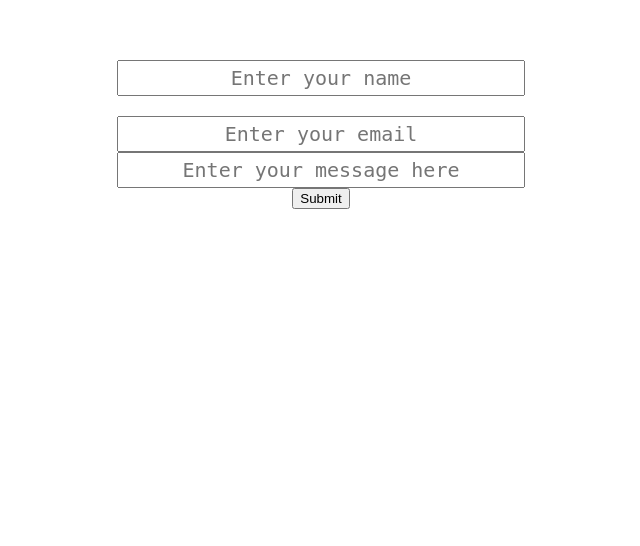
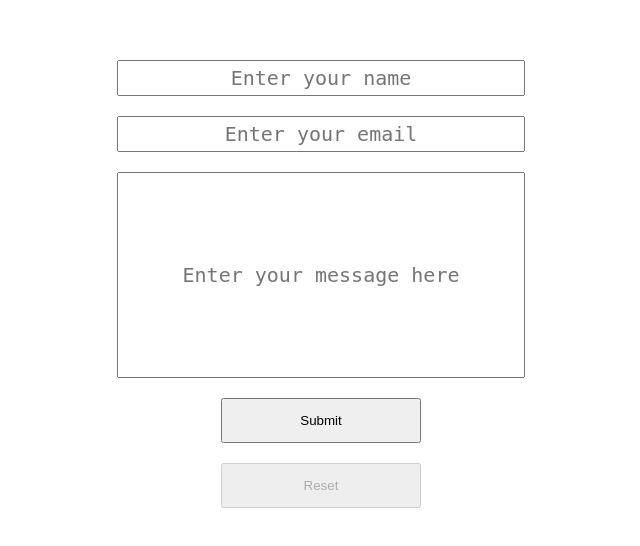
Before and after one commit to Dichik/web-laba-2, a React (Create React App) app: page / in a window 1280 px wide. Shown: the part 140-686 px from the top of the page, without its empty margins (319-959 px from the left). Built offline with nearby package versions, Linux system fonts and the light colour scheme.

Commit message:
Base logic was added

```diff
--- a/src/App.css
+++ b/src/App.css
@@ -1,5 +1,4 @@
 .inputField {
-    height: 30px;
     width: 400px;
     text-align: center;
     outline: none;
@@ -9,10 +8,32 @@
 }
 
 .nameInputField {
+    height: 30px;
     margin-top: 200px;
 }
 
 .emailInputField {
+    height: 30px;
+    margin-top: 20px;
+}
+
+.textField {
+    height: 200px;
+    margin-top: 20px;
+}
+/*
+   TODO text can goes to next line (no out of border)
+    and then there will be a scroll button if the message is huge
+ */
+.submitButton {
+    height: 45px;
+    width: 200px;
+    margin-top: 20px;
+}
+
+.resetButton {
+    height: 45px;
+    width: 200px;
     margin-top: 20px;
 }
 
--- a/src/App.js
+++ b/src/App.js
@@ -1,33 +1,95 @@
 import './App.css';
+// import sendEmail from './Mailer'
 import {useState} from "react";
 
 function App() {
     const [name, setName] = useState("");
     const [email, setEmail] = useState("");
     const [textMessage, setTextMessage] = useState("");
+    const [submitBlocked, setSubmitBlocked] = useState(false);
+
+    let regEmail = /^[a-zA-Z-0-9]+@[a-zA-Z-0-9]+\.[A-Za-z]+$/
+
+    const showErrorMessage = (str, errorNumber) => {
+        // 1 - empty string in name or text
+        // 2 - smth wrong with email
+    }
+
+    const notEmpty = (str) => {
+        if(str === "") {
+            showErrorMessage(str, 1);
+            return false;
+        }
+        return true;
+    }
+
+    const checkEmail = () => {
+        if(!regEmail.test(email)) {
+            showErrorMessage(email, 2)
+            return false;
+        }
+        return true;
+    }
+
+    const submitData = () => {
+        if(!submitBlocked) {
+            setSubmitBlocked(true);
+            if(notEmpty(name) && notEmpty(textMessage) && checkEmail()) {
+                sendEmail(name, email, textMessage);
+            }
+        }
+    }
+
+    const resetData = () => {
+        setName("");
+        setEmail("");
+        setTextMessage("");
+        setSubmitBlocked(false);
+    }
+
+    const allFieldsEmpty = () => {
+        return (email === "" && name === "" && textMessage === "");
+    }
+
+    const sendEmail = (name, email, textMessage) => {
+        // console.log(name)
+    }
 
   //  TODO add database connection (Supabase, or another)
   return (
     <div>
+        {/*TODO message about a successfully sent data*/}
+        {/*TODO send email with a text*/}
         {/*TODO add header*/}
         <input type={"name"} placeholder={"Enter your name"}
                className={"inputField nameInputField centerBlock"}
-               onChange={event => setEmail(email + event)}
+               value={name}
+               onChange={event => setName(event.target.value)}
         />
         <input type={"email"} placeholder={"Enter your email"}
+               value={email}
+               onChange={(event => setEmail(event.target.value))}
                className={"inputField emailInputField centerBlock"} />
         <input type={"text"} placeholder={"Enter your message here"}
+               value={textMessage}
+               onChange={event => setTextMessage(event.target.value)}
                className={"inputField textField centerBlock"} />
         {/*TODO add speener*/}
-        <button className={"centerBlock submitButton"}>
+        <button className={"centerBlock submitButton"}
+                onClick={submitData}
+                disabled={submitBlocked}
+        >
             Submit
         </button>
-        {/*FIXME remove password field*/}
+        <button className={"centerBlock resetButton"}
+                disabled={allFieldsEmpty()}
+                onClick={resetData}>
+            Reset
+        </button>
     {/*    TODO add an ability to enter a text (message) - no null*/}
     </div>
   );
 }
-//TODO frame for inputs fields = [name, email, phone, message]
 //TODO add validation for inputs
 //TODO add css files
 export default App;
```
